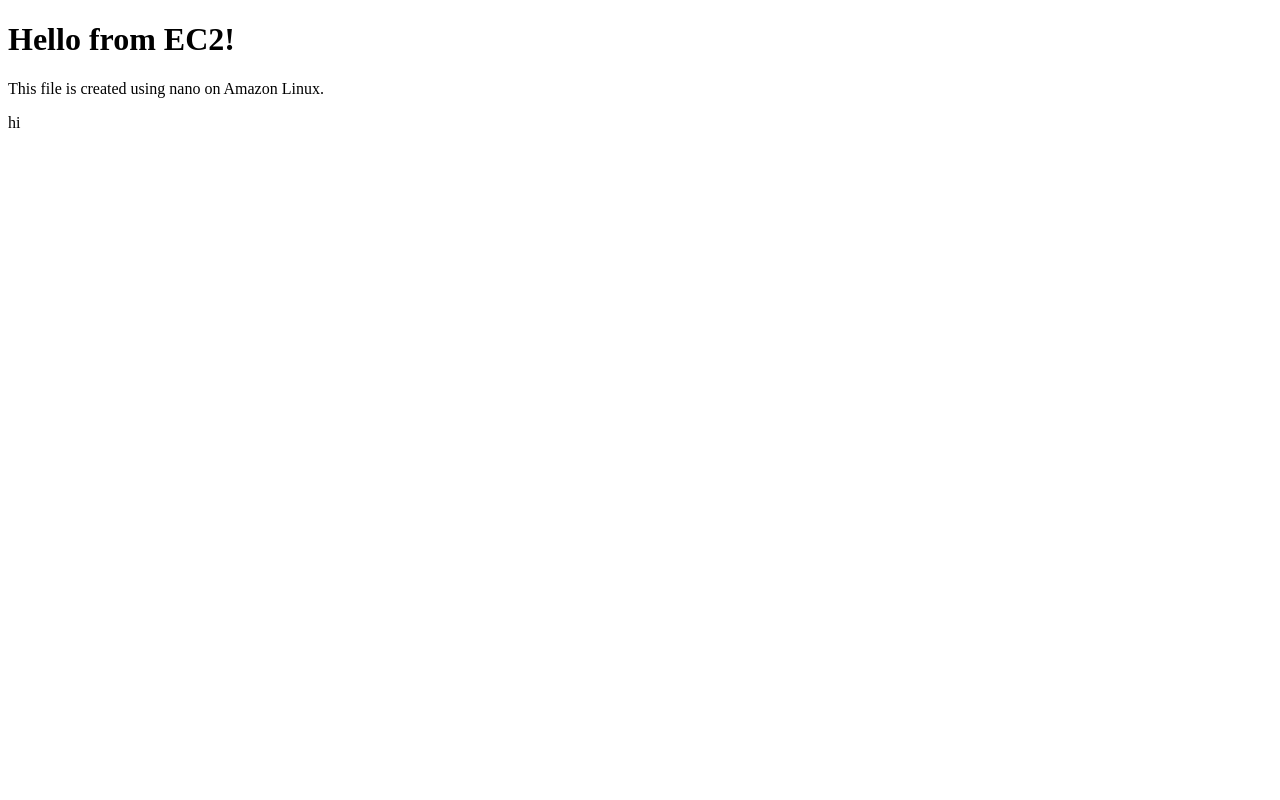
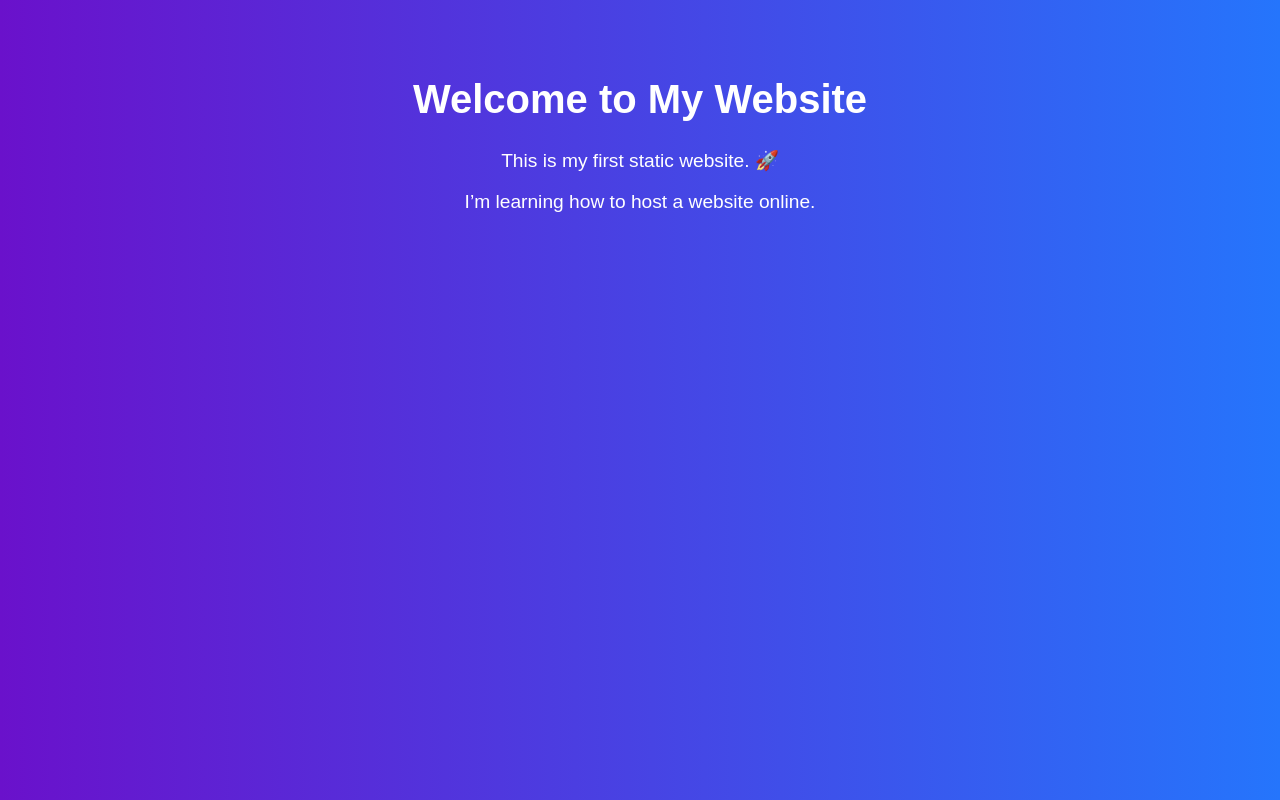
Before and after one commit to RithigaS/devopsjuly, a plain HTML site: page index.html in a window 1280 px wide. Drawn offline with Linux system fonts and the light colour scheme.

Commit message:
Update index.html

```diff
--- a/index.html
+++ b/index.html
@@ -1,11 +1,29 @@
 <!DOCTYPE html>
-<html>
+<html lang="en">
 <head>
-    <title>My First EC2 Page</title>
+  <meta charset="UTF-8">
+  <meta name="viewport" content="width=device-width, initial-scale=1.0">
+  <title>My First Static Website</title>
+  <style>
+    body {
+      font-family: Arial, sans-serif;
+      background: linear-gradient(to right, #6a11cb, #2575fc);
+      color: white;
+      text-align: center;
+      margin: 0;
+      padding: 50px;
+    }
+    h1 {
+      font-size: 2.5rem;
+    }
+    p {
+      font-size: 1.2rem;
+    }
+  </style>
 </head>
 <body>
-    <h1>Hello from EC2!</h1>
-    <p>This file is created using nano on Amazon Linux.</p>
-    <p>hi</p>
+  <h1>Welcome to My Website</h1>
+  <p>This is my first static website. 🚀</p>
+  <p>I’m learning how to host a website online.</p>
 </body>
 </html>
```
